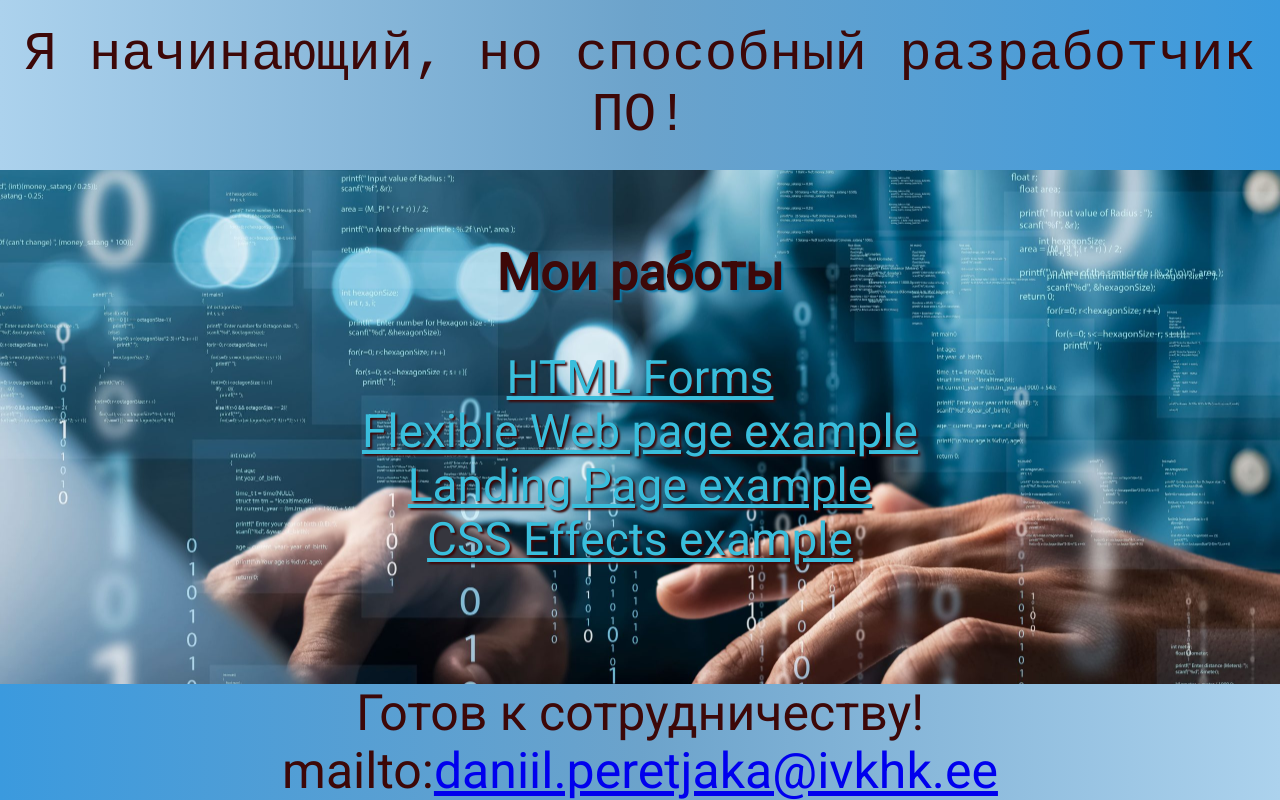
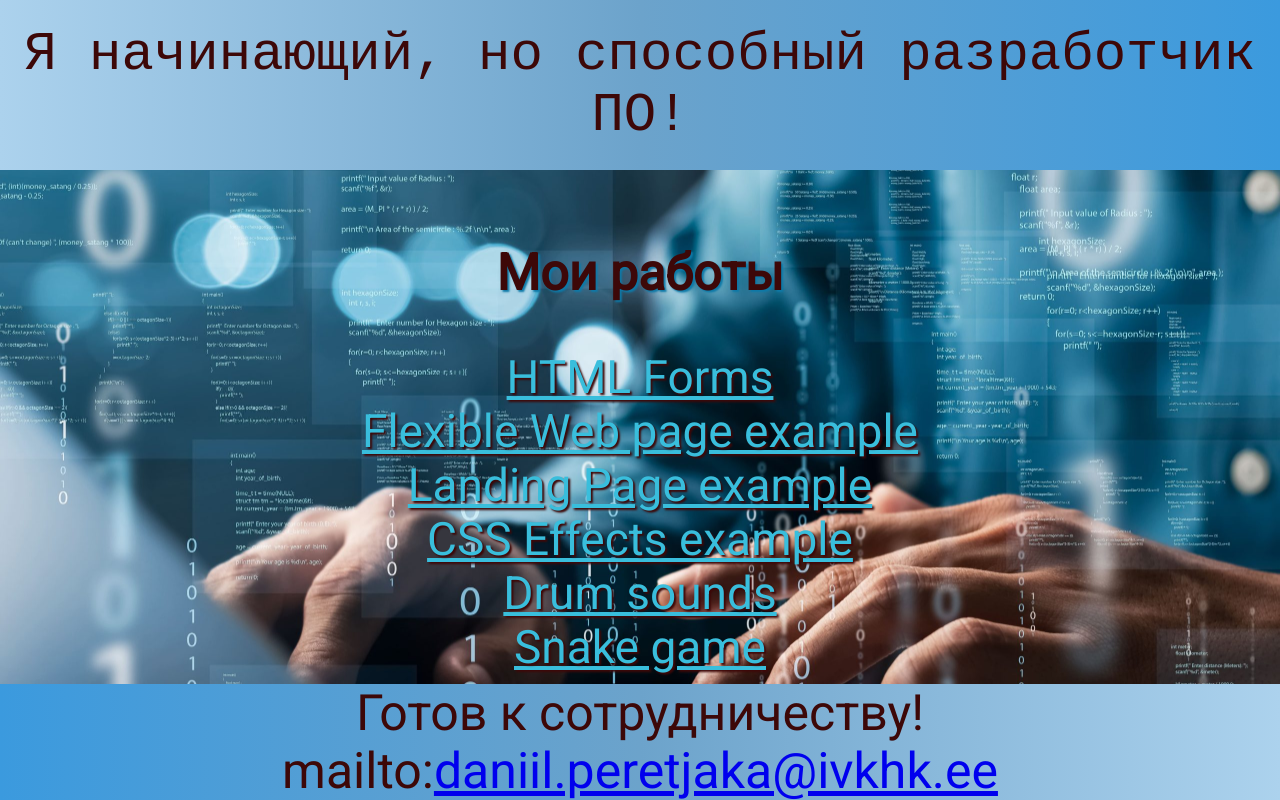
Before and after one commit to DaniilJKTV24/DaniilJKTV24.github.io, a plain HTML site: page index.html in a window 1280 px wide. Drawn offline with Linux system fonts and the light colour scheme.

Commit message:
Portfolio

```diff
--- a/index.html
+++ b/index.html
@@ -24,6 +24,10 @@
     		<a href="1/index.html">Landing Page example</a>
 		<br>
     		<a href="4/index.html">CSS Effects example</a>
+		<br>
+    		<a href="Drum/index.html">Drum sounds</a>
+		<br>
+    		<a href="Zmeika_game/index.html">Snake game</a>
     	</div>
     </div>
     <footer>
```
